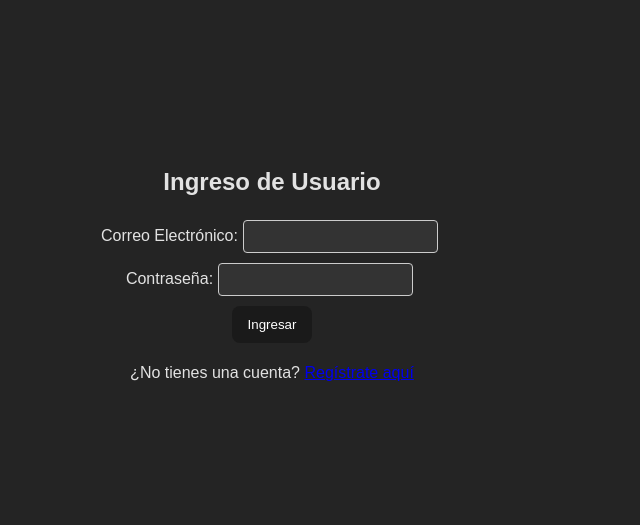
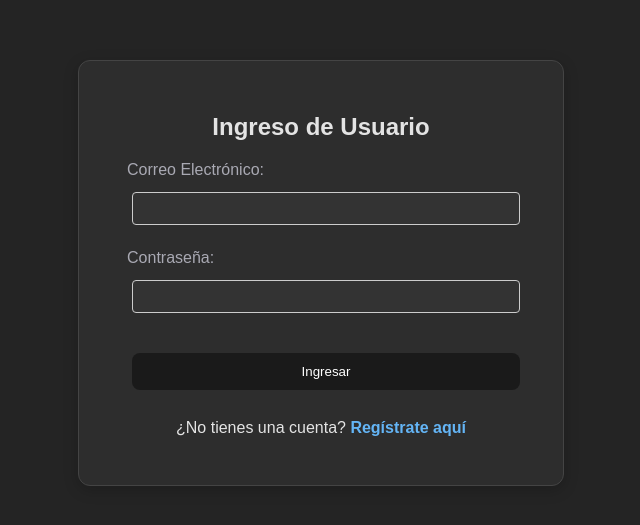
Before and after one commit to ssacred11/calculadora-notas-react, a React (Vite) app: page /login in a window 1280 px wide. Shown: the part 127-652 px from the top of the page, without its empty margins (368-1008 px from the left). Built offline with nearby package versions, Linux system fonts and the light colour scheme; no server answers.

Commit message:
Design: Aplicar estilos de login al formulario de registro

```diff
--- a/src/pages/LoginPage.jsx
+++ b/src/pages/LoginPage.jsx
@@ -1,7 +1,7 @@
 // src/pages/LoginPage.jsx
 import { useState } from 'react';
 import { supabase } from '../supabaseClient';
-import { useNavigate } from 'react-router-dom';
+import { useNavigate, Link } from 'react-router-dom'; // Importa Link
 
 function LoginPage() {
   const [email, setEmail] = useState('');
@@ -19,7 +19,6 @@ function LoginPage() {
 
       if (error) throw error;
 
-      // Si el login es exitoso, redirige al dashboard
       navigate('/dashboard');
 
     } catch (error) {
@@ -28,29 +27,37 @@ function LoginPage() {
   };
 
   return (
-    <div>
+    // --- CLASE AÑADIDA ---
+    <div className="auth-container">
       <h2>Ingreso de Usuario</h2>
-      <form onSubmit={handleLogin}>
-        <label>Correo Electrónico:</label>
+      <form onSubmit={handleLogin} className="auth-form">
+        {/* --- CLASE AÑADIDA --- */}
+        <div className="form-group">
+          <label htmlFor="email">Correo Electrónico:</label>
           <input
+            id="email"
             type="email"
             value={email}
             onChange={(e) => setEmail(e.target.value)}
             required
           />
-        <br />
-        <label>Contraseña:</label>
+        </div>
+        {/* --- CLASE AÑADIDA --- */}
+        <div className="form-group">
+          <label htmlFor="password">Contraseña:</label>
           <input
+            id="password"
             type="password"
             value={password}
             onChange={(e) => setPassword(e.target.value)}
             required
           />
-        <br />
+        </div>
         <button type="submit">Ingresar</button>
       </form>
-      <p>
-        ¿No tienes una cuenta? <a href="/register">Regístrate aquí</a>
+      {/* --- CLASE AÑADIDA y cambio a Link --- */}
+      <p className="auth-link">
+        ¿No tienes una cuenta? <Link to="/register">Regístrate aquí</Link>
       </p>
     </div>
   );
--- a/src/pages/RegisterPage.jsx
+++ b/src/pages/RegisterPage.jsx
@@ -1,7 +1,7 @@
 // src/pages/RegisterPage.jsx
 import { useState } from 'react';
 import { supabase } from '../supabaseClient';
-import { useNavigate } from 'react-router-dom';
+import { useNavigate, Link } from 'react-router-dom'; // Importa Link
 
 function RegisterPage() {
   const [email, setEmail] = useState('');
@@ -12,7 +12,6 @@ function RegisterPage() {
   const handleRegister = async (e) => {
     e.preventDefault();
 
-    // --- Validaciones ---
     if (password !== confirmPassword) {
       alert('Las contraseñas no coinciden.');
       return;
@@ -39,37 +38,48 @@ function RegisterPage() {
   };
 
   return (
-    <div>
+    // --- CLASE AÑADIDA ---
+    <div className="auth-container">
       <h2>Crear una Cuenta</h2>
-      <form onSubmit={handleRegister}>
-        <label>Correo Electrónico:</label>
+      <form onSubmit={handleRegister} className="auth-form">
+        {/* --- CLASE AÑADIDA --- */}
+        <div className="form-group">
+          <label htmlFor="email">Correo Electrónico:</label>
           <input
+            id="email"
             type="email"
             value={email}
             onChange={(e) => setEmail(e.target.value)}
             required
           />
-        <br />
-        <label>Contraseña:</label>
+        </div>
+        {/* --- CLASE AÑADIDA --- */}
+        <div className="form-group">
+          <label htmlFor="password">Contraseña:</label>
           <input
+            id="password"
             type="password"
             value={password}
             onChange={(e) => setPassword(e.target.value)}
             required
           />
-        <br />
-        <label>Confirmar Contraseña:</label>
+        </div>
+        {/* --- CLASE AÑADIDA --- */}
+        <div className="form-group">
+          <label htmlFor="confirmPassword">Confirmar Contraseña:</label>
           <input
+            id="confirmPassword"
             type="password"
             value={confirmPassword}
             onChange={(e) => setConfirmPassword(e.target.value)}
             required
           />
-        <br />
+        </div>
         <button type="submit">Registrarse</button>
       </form>
-      <p>
-        ¿Ya tienes una cuenta? <a href="/login">Ingresa aquí</a>
+      {/* --- CLASE AÑADIDA y cambio a Link --- */}
+      <p className="auth-link">
+        ¿Ya tienes una cuenta? <Link to="/login">Ingresa aquí</Link>
       </p>
     </div>
   );
--- a/src/styles.css
+++ b/src/styles.css
@@ -155,3 +155,51 @@ input:-webkit-autofill:active {
   margin: -10px auto 20px auto;
   line-height: 1.4;
 }
+
+/* --- NUEVOS ESTILOS PARA FORMULARIOS DE LOGIN Y REGISTRO --- */
+.auth-container {
+  border: 1px solid #444;
+  border-radius: 12px;
+  padding: 2rem 3rem;
+  width: 100%;
+  max-width: 400px; /* Limita el ancho del formulario */
+  background-color: #2D2D2D;
+  box-shadow: 0 4px 15px rgba(0, 0, 0, 0.2);
+}
+
+.auth-form .form-group {
+  display: flex;
+  flex-direction: column; /* Pone la etiqueta encima del input */
+  align-items: flex-start; /* Alinea la etiqueta a la izquierda */
+  margin-bottom: 1.2rem;
+  text-align: left;
+}
+
+.auth-form .form-group label {
+  margin-bottom: 0.5rem; /* Espacio entre la etiqueta y el input */
+  font-weight: 500;
+  color: #a9a9b3;
+}
+
+.auth-form .form-group input {
+  width: 100%;
+  box-sizing: border-box; /* Asegura que el padding no afecte el ancho */
+}
+
+.auth-form button {
+  width: 100%;
+  margin-top: 1rem;
+}
+
+.auth-link {
+  margin-top: 1.5rem;
+}
+
+.auth-link a {
+  color: #64b5f6; /* Un color azul claro y visible */
+  font-weight: bold;
+  text-decoration: none;
+}
+.auth-link a:hover {
+  text-decoration: underline;
+}
```
Lines whose indentation alone changed are shown as unchanged.
